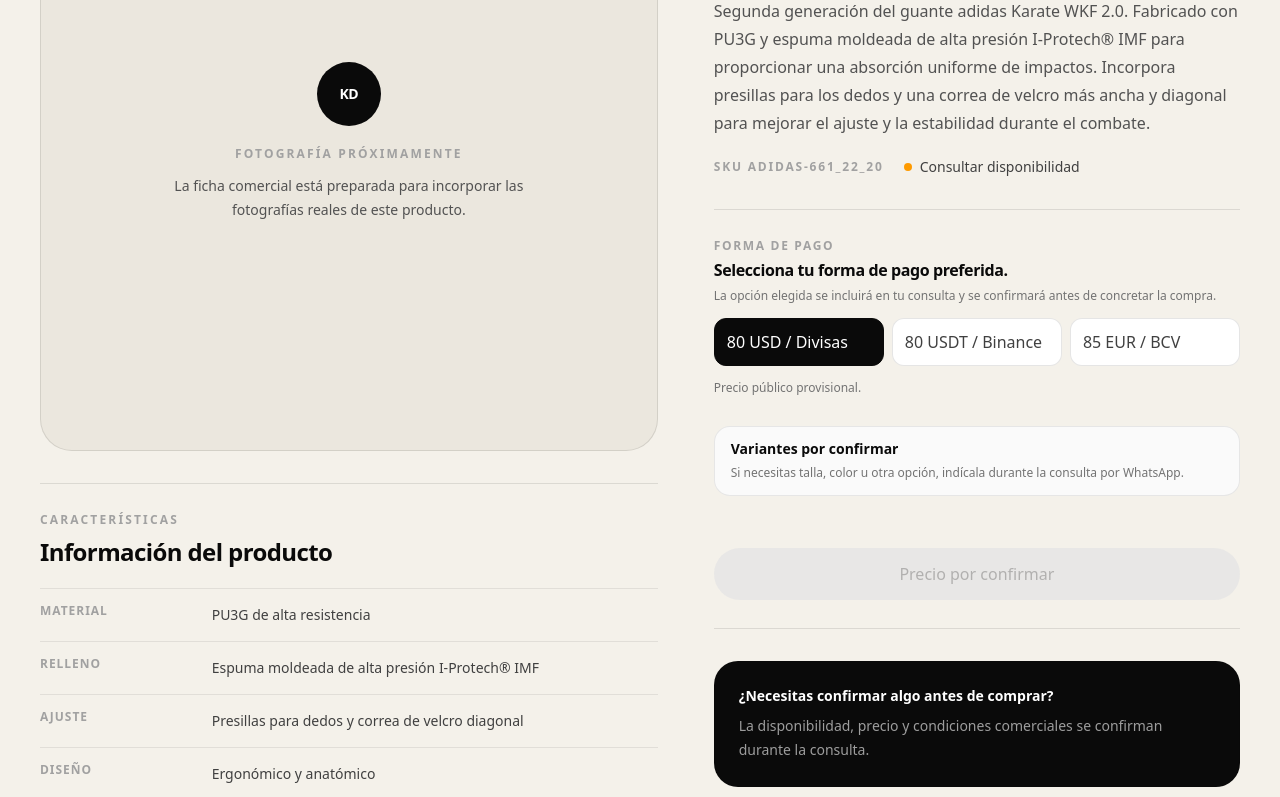
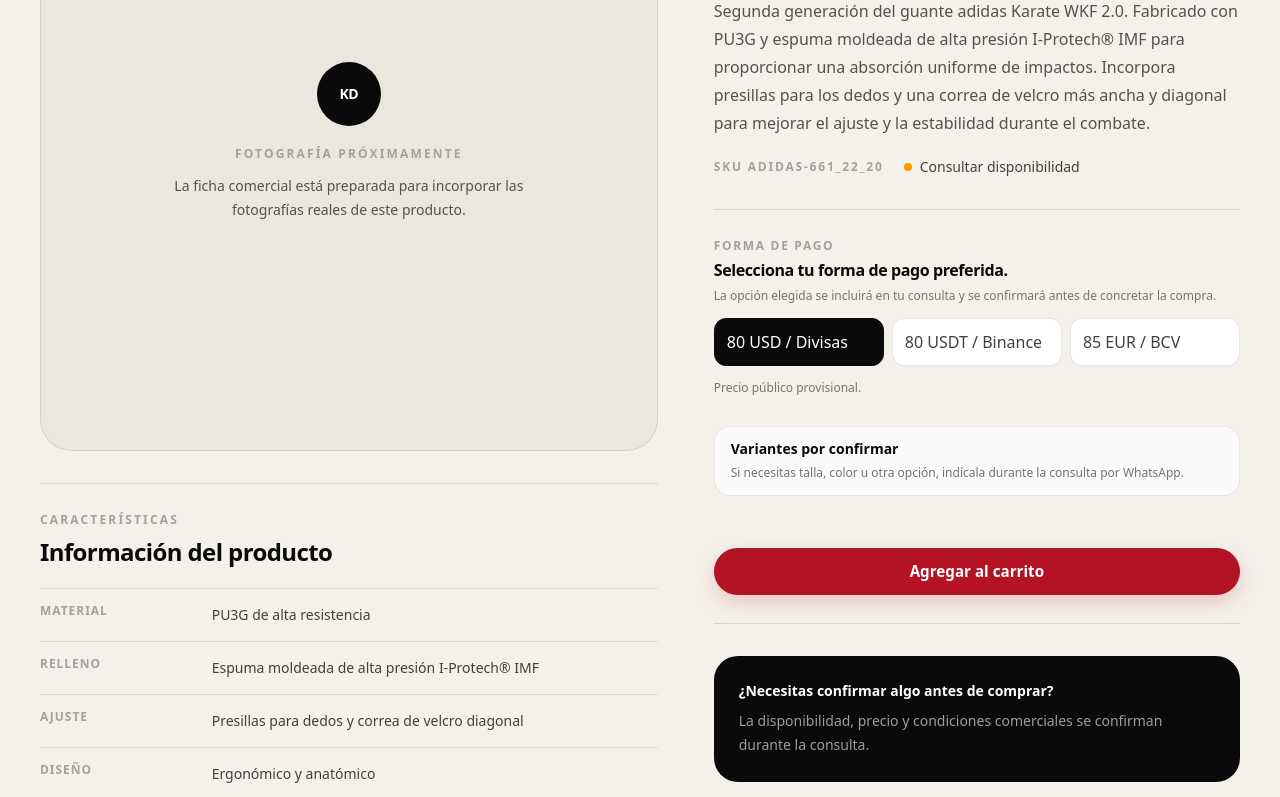
Before and after one commit to maorusohh/catalogo-karate, a Next.js app: page /producto/adidas-661-22-20 in a window 1280 px wide. Shown: the part 360-1157 px from the top of the page. Built offline with nearby package versions, Linux system fonts and the light colour scheme.

Commit message:
feat: resolve prices from selected product variant

```diff
--- a/src/components/product/product-purchase-panel.tsx
+++ b/src/components/product/product-purchase-panel.tsx
@@ -1,6 +1,6 @@
 "use client";
 
-import { useCallback, useState } from "react";
+import { useCallback, useMemo, useState } from "react";
 
 import { AddToCartButton } from "@/components/product/add-to-cart-button";
 import { VariantSelector } from "@/components/product/variant-selector";
@@ -26,36 +26,69 @@ export function ProductPurchasePanel({
   const [selectedVariant, setSelectedVariant] = useState<ProductVariant>();
   const [selectedPriceIndex, setSelectedPriceIndex] = useState(0);
 
-  const selectedPrice = prices[selectedPriceIndex];
   const requiresVariant = variants.length > 0;
+  const hasVariantPricing = prices.some((price) => Boolean(price.variantId));
+
+  const genericPrices = useMemo(() => prices.filter((price) => !price.variantId), [prices]);
+
+  const visiblePrices = useMemo(() => {
+    if (!hasVariantPricing) {
+      return genericPrices.length > 0 ? genericPrices : prices;
+    }
+
+    if (!selectedVariant) {
+      return [];
+    }
+
+    return prices.filter((price) => price.variantId === selectedVariant.id);
+  }, [genericPrices, hasVariantPricing, prices, selectedVariant]);
+
+  const selectedPrice = visiblePrices[selectedPriceIndex];
 
   const handleVariantChange = useCallback((variant: ProductVariant | undefined) => {
     setSelectedVariant(variant);
+    setSelectedPriceIndex(0);
   }, []);
 
-  return (
-    <div className="space-y-7">
+  const variantSelector = requiresVariant ? (
+    <VariantSelector variants={variants} onVariantChange={handleVariantChange} />
+  ) : (
+    <div className="rounded-2xl border border-black/8 bg-neutral-50 px-4 py-3">
+      <p className="text-sm font-semibold text-neutral-950">Variantes por confirmar</p>
+      <p className="mt-1 text-xs leading-5 text-neutral-500">
+        Si necesitas talla, color u otra opción, indícala durante la consulta por WhatsApp.
+      </p>
+    </div>
+  );
+
+  const priceSelector = (
     <section>
       <p className="text-xs font-semibold tracking-[0.14em] text-neutral-400 uppercase">
-          Forma de pago
+        {hasVariantPricing ? "Precio y forma de pago" : "Forma de pago"}
       </p>
 
       <h2 className="mt-1 text-base font-semibold tracking-tight text-neutral-950">
-          Selecciona tu forma de pago preferida.
+        {hasVariantPricing && !selectedVariant
+          ? "Selecciona una talla para ver el precio."
+          : hasVariantPricing && selectedVariant
+            ? `Precio para ${selectedVariant.label}.`
+            : "Selecciona tu forma de pago preferida."}
       </h2>
 
       <p className="mt-1 text-xs leading-5 text-neutral-500">
-          La opción elegida se incluirá en tu consulta y se confirmará antes de concretar la compra.
+        {hasVariantPricing
+          ? "El precio se actualiza según la variante elegida. La forma de pago seleccionada se incluirá en tu consulta."
+          : "La opción elegida se incluirá en tu consulta y se confirmará antes de concretar la compra."}
       </p>
 
-        {prices.length > 0 ? (
+      {visiblePrices.length > 0 ? (
         <div className="mt-3 grid gap-2 sm:grid-cols-3 lg:grid-cols-1 xl:grid-cols-3">
-            {prices.map((price, index) => {
+          {visiblePrices.map((price, index) => {
             const selected = index === selectedPriceIndex;
 
             return (
               <button
-                  key={`${price.basis}-${index}`}
+                key={`${price.variantId ?? "generic"}-${price.basis}-${index}`}
                 type="button"
                 aria-pressed={selected}
                 onClick={() => setSelectedPriceIndex(index)}
@@ -70,6 +103,17 @@ export function ProductPurchasePanel({
             );
           })}
         </div>
+      ) : hasVariantPricing ? (
+        <div className="mt-3 rounded-xl border border-black/10 bg-neutral-50 px-4 py-3">
+          <p className="text-sm font-semibold text-neutral-950">
+            {selectedVariant ? "Precio por confirmar" : "Selecciona una talla"}
+          </p>
+          <p className="mt-1 text-xs leading-5 text-neutral-500">
+            {selectedVariant
+              ? "No hay un precio verificado asociado a esta variante."
+              : "Al elegir una talla aparecerán las opciones de precio disponibles."}
+          </p>
+        </div>
       ) : (
         <div className="mt-3 rounded-xl border border-black/10 bg-neutral-50 px-4 py-3">
           <p className="text-sm font-semibold text-neutral-950">Consultar precio</p>
@@ -80,16 +124,20 @@ export function ProductPurchasePanel({
         <p className="mt-3 text-xs leading-5 text-neutral-500">{selectedPrice.note}</p>
       ) : null}
     </section>
+  );
 
-      {requiresVariant ? (
-        <VariantSelector variants={variants} onVariantChange={handleVariantChange} />
+  return (
+    <div className="space-y-7">
+      {hasVariantPricing ? (
+        <>
+          {variantSelector}
+          {priceSelector}
+        </>
       ) : (
-        <div className="rounded-2xl border border-black/8 bg-neutral-50 px-4 py-3">
-          <p className="text-sm font-semibold text-neutral-950">Variantes por confirmar</p>
-          <p className="mt-1 text-xs leading-5 text-neutral-500">
-            Si necesitas talla, color u otra opción, indícala durante la consulta por WhatsApp.
-          </p>
-        </div>
+        <>
+          {priceSelector}
+          {variantSelector}
+        </>
       )}
 
       <AddToCartButton
@@ -99,6 +147,7 @@ export function ProductPurchasePanel({
         brandName={brandName}
         variant={selectedVariant}
         requiresVariant={requiresVariant}
+        priceReady={Boolean(selectedPrice)}
         paymentLabel={selectedPrice?.label}
       />
     </div>
```
Lines whose indentation alone changed are shown as unchanged.
